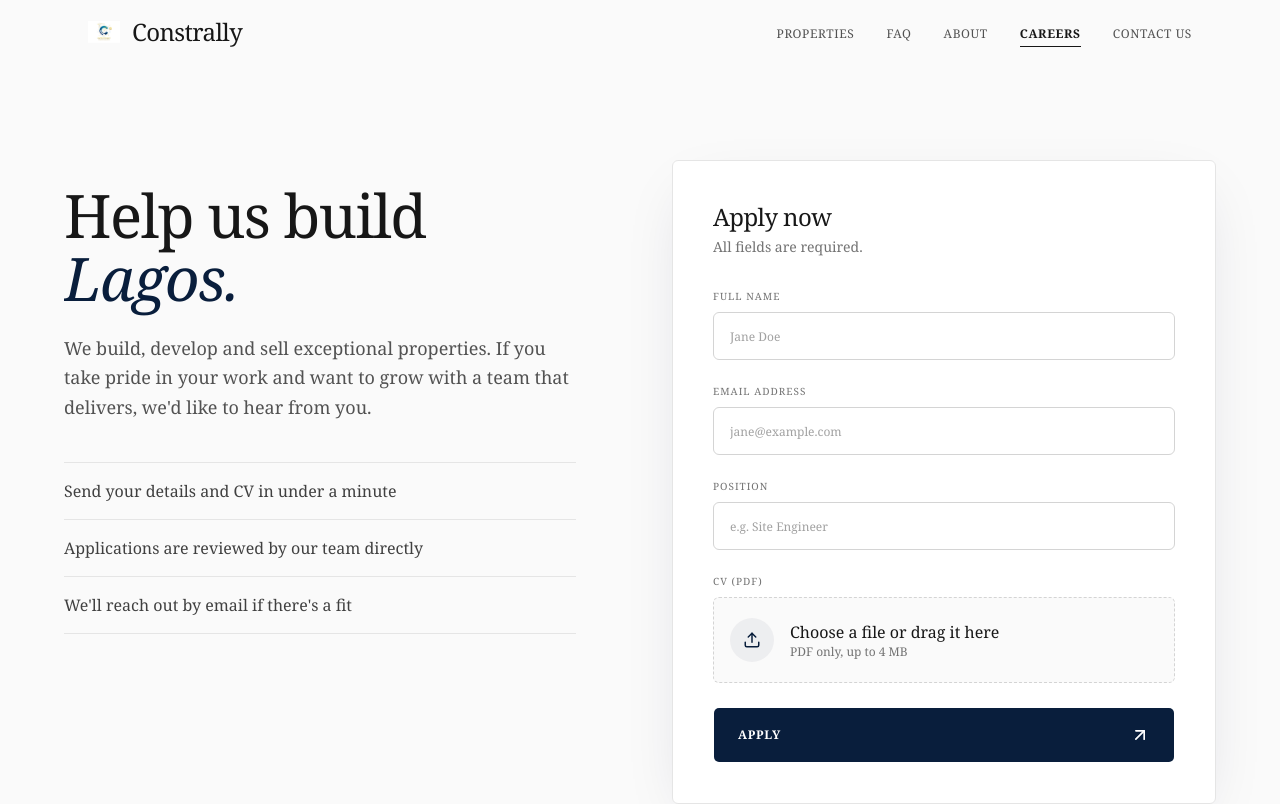
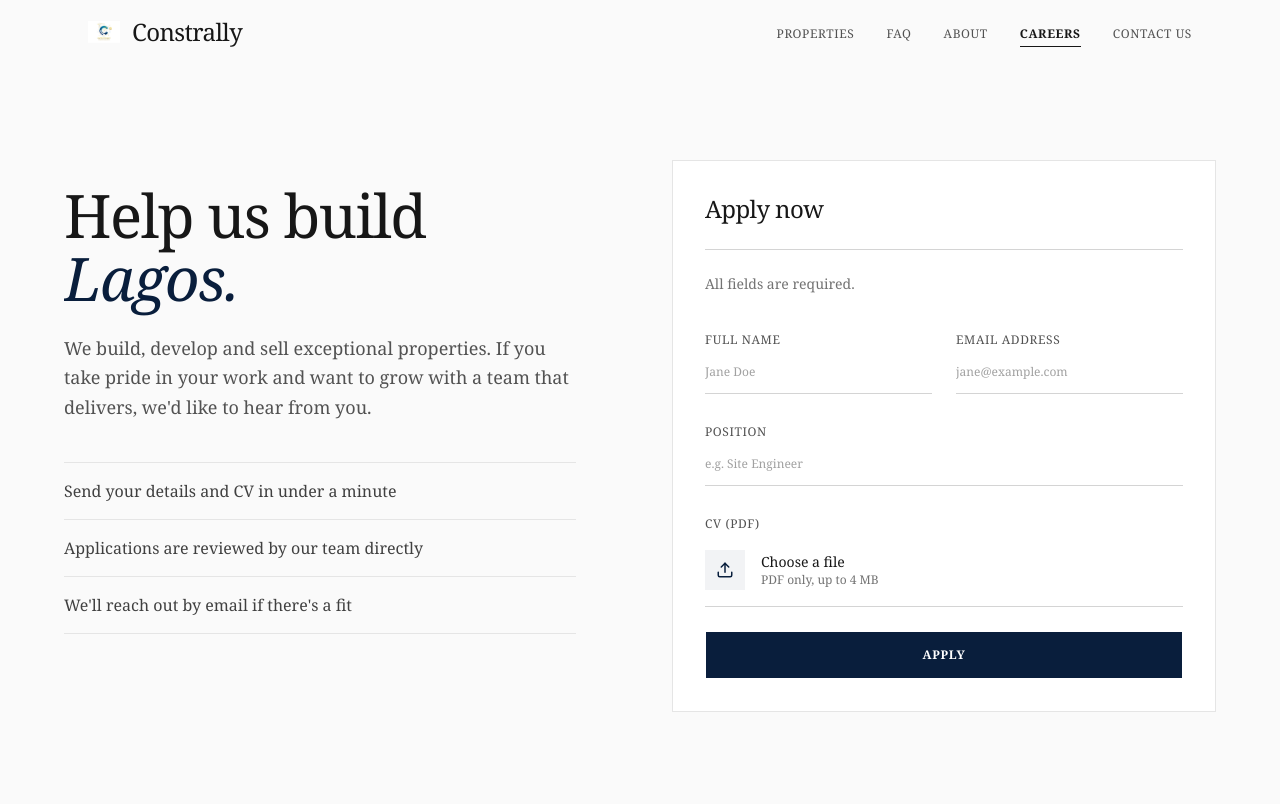
Before and after one commit to Proton-number/constrally, a Next.js app: page /careers in a window 1280 px wide. Shown: the top 804 px of the page. Built offline with nearby package versions, Linux system fonts and the light colour scheme.

Commit message:
implement careers API for job application submissions with email notifications

```diff
--- /dev/null
+++ b/app/api/careers/route.ts
@@ -0,0 +1,160 @@
+import { NextResponse } from "next/server";
+import nodemailer from "nodemailer";
+
+export const runtime = "nodejs";
+
+const MAX_FILE_SIZE = 4 * 1024 * 1024; // 4 MB
+
+function escapeHtml(value: string): string {
+  const entities: Record<string, string> = {
+    "&": "&amp;",
+    "<": "&lt;",
+    ">": "&gt;",
+    '"': "&quot;",
+    "'": "&#39;",
+  };
+
+  return value.replace(/[&<>"']/g, (char) => entities[char]);
+}
+
+export async function POST(request: Request) {
+  try {
+    const { SMTP_USER, SMTP_PASS, CAREERS_EMAIL } = process.env;
+
+    if (!SMTP_USER || !SMTP_PASS || !CAREERS_EMAIL) {
+      console.error("Missing careers email environment variables.");
+
+      return NextResponse.json(
+        { message: "Email service is not configured." },
+        { status: 500 },
+      );
+    }
+
+    const formData = await request.formData();
+
+    // These fields match CareersPage.tsx exactly.
+    const name = String(formData.get("name") ?? "").trim();
+    const email = String(formData.get("email") ?? "").trim();
+    const position = String(formData.get("position") ?? "").trim();
+    const cv = formData.get("cv");
+
+    // Validate required text fields.
+    if (!name || !email || !position) {
+      return NextResponse.json(
+        { message: "Please fill in all required fields." },
+        { status: 400 },
+      );
+    }
+
+    if (name.length > 120 || email.length > 254 || position.length > 150) {
+      return NextResponse.json(
+        { message: "One or more fields are too long." },
+        { status: 400 },
+      );
+    }
+
+    // Validate email address.
+    const emailPattern = /^[^\s@]+@[^\s@]+\.[^\s@]+$/;
+
+    if (!emailPattern.test(email)) {
+      return NextResponse.json(
+        { message: "Please enter a valid email address." },
+        { status: 400 },
+      );
+    }
+
+    // Validate CV upload.
+    if (!(cv instanceof File) || cv.size === 0) {
+      return NextResponse.json(
+        { message: "Please upload your CV in PDF format." },
+        { status: 400 },
+      );
+    }
+
+    if (cv.size > MAX_FILE_SIZE) {
+      return NextResponse.json(
+        { message: "Your CV must not exceed 4 MB." },
+        { status: 400 },
+      );
+    }
+
+    if (!cv.name.toLowerCase().endsWith(".pdf")) {
+      return NextResponse.json(
+        { message: "Only PDF files are accepted." },
+        { status: 400 },
+      );
+    }
+
+    const buffer = Buffer.from(await cv.arrayBuffer());
+
+    // Check the actual PDF signature.
+    if (buffer.subarray(0, 5).toString() !== "%PDF-") {
+      return NextResponse.json(
+        { message: "The uploaded file is not a valid PDF." },
+        { status: 400 },
+      );
+    }
+
+    // Configure cPanel SMTP.
+    const transporter = nodemailer.createTransport({
+      host: "constrally.com",
+      port: 465,
+      secure: true,
+      auth: {
+        user: SMTP_USER,
+        pass: SMTP_PASS,
+      },
+    });
+
+    // Send the application to the configured receiving inbox.
+    await transporter.sendMail({
+      from: {
+        name: "Constrally Careers",
+        address: SMTP_USER,
+      },
+      to: CAREERS_EMAIL,
+      replyTo: email,
+      subject: `Job Application: ${position}`,
+      text: [
+        "New Job Application",
+        "",
+        `Name: ${name}`,
+        `Email: ${email}`,
+        `Position: ${position}`,
+        "",
+        `CV: ${cv.name}`,
+      ].join("\n"),
+      html: `
+        <h2>New Job Application</h2>
+        <p><strong>Full Name:</strong> ${escapeHtml(name)}</p>
+        <p><strong>Email Address:</strong> ${escapeHtml(email)}</p>
+        <p><strong>Position:</strong> ${escapeHtml(position)}</p>
+        <p><strong>CV:</strong> Attached as a PDF.</p>
+      `,
+      attachments: [
+        {
+          filename: cv.name,
+          content: buffer,
+          contentType: "application/pdf",
+        },
+      ],
+    });
+
+    return NextResponse.json(
+      {
+        message: "Your application has been submitted successfully!",
+      },
+      { status: 200 },
+    );
+  } catch (error) {
+    console.error("Careers API error:", error);
+
+    return NextResponse.json(
+      {
+        message:
+          "Unable to submit your application right now. Please try again later.",
+      },
+      { status: 500 },
+    );
+  }
+}
--- a/app/careers/Careers.tsx
+++ b/app/careers/Careers.tsx
@@ -6,28 +6,40 @@ import { ArrowUpRight, FileText, Loader2, Upload } from "lucide-react";
 import { Input } from "@/components/ui/input";
 import { Button } from "@/components/ui/button";
 
-const fieldClass =
-  "h-12 rounded-sm border-neutral-300 bg-white px-4 font-serif text-base text-neutral-900 shadow-none placeholder:text-neutral-400 focus-visible:border-[#091e3c] focus-visible:ring-2 focus-visible:ring-[#091e3c]/15";
-const labelClass =
-  "mb-2 block font-serif text-[10px] font-medium uppercase tracking-widest text-neutral-500";
+const MAX_MB = 4;
 
-const MAX_MB = 4; // Vercel rejects request bodies over about 4.5 MB
 const ease = [0.2, 0.7, 0.2, 1] as const;
 
 const stagger = (gap: number, delay = 0) => ({
   hidden: {},
-  show: { transition: { staggerChildren: gap, delayChildren: delay } },
+  show: {
+    transition: {
+      staggerChildren: gap,
+      delayChildren: delay,
+    },
+  },
 });
+
 const root = stagger(0.08, 0.1);
 const column = stagger(0.09);
+
 const rise = {
   hidden: { opacity: 0, y: 20 },
-  show: { opacity: 1, y: 0, transition: { duration: 0.8, ease } },
+  show: {
+    opacity: 1,
+    y: 0,
+    transition: { duration: 0.8, ease },
+  },
 };
+
 const word = {
   hidden: { y: "110%" },
-  show: { y: "0%", transition: { duration: 0.9, ease } },
+  show: {
+    y: "0%",
+    transition: { duration: 0.9, ease },
+  },
 };
+
 const panel = {
   hidden: { opacity: 0, x: 60 },
   show: {
@@ -41,6 +53,11 @@ const panel = {
     },
   },
 };
+
+const inputCls =
+  "h-11 rounded-none border-0 border-b border-neutral-300 bg-transparent px-0 font-serif text-sm text-neutral-900 shadow-none placeholder:text-neutral-400 focus-visible:ring-0";
+
+const labelCls = "font-serif text-xs uppercase tracking-wider text-neutral-600";
 
 function Word({
   children,
@@ -58,13 +75,45 @@ function Word({
   );
 }
 
+function Field({
+  id,
+  label,
+  children,
+}: {
+  id: string;
+  label: string;
+  children: React.ReactNode;
+}) {
+  return (
+    <motion.div variants={rise} className="space-y-1">
+      <label htmlFor={id} className={labelCls}>
+        {label}
+      </label>
+
+      <div className="group/field relative">
+        {children}
+
+        <span
+          aria-hidden
+          className="absolute inset-x-0 bottom-0 h-0.5 origin-left scale-x-0 bg-neutral-900 transition-transform duration-500 group-focus-within/field:scale-x-100"
+        />
+      </div>
+    </motion.div>
+  );
+}
+
 function checkFile(file?: File | null) {
   if (!file) return "Please choose your CV.";
+
   const isPdf =
     file.type === "application/pdf" || file.name.toLowerCase().endsWith(".pdf");
+
   if (!isPdf) return "Please upload a PDF file.";
-  if (file.size > MAX_MB * 1024 * 1024)
+
+  if (file.size > MAX_MB * 1024 * 1024) {
     return `Your CV is over ${MAX_MB} MB. Please upload a smaller PDF.`;
+  }
+
   return "";
 }
 
@@ -75,6 +124,7 @@ export default function CareersPage() {
   const [fileName, setFileName] = useState("");
   const [fileError, setFileError] = useState("");
   const [dragging, setDragging] = useState(false);
+
   const fileRef = useRef<HTMLInputElement>(null);
 
   function pickFile(file?: File) {
@@ -83,13 +133,20 @@ export default function CareersPage() {
       setFileError("");
       return;
     }
+
     const problem = checkFile(file);
+
     if (problem) {
       setFileName("");
       setFileError(problem);
-      if (fileRef.current) fileRef.current.value = "";
+
+      if (fileRef.current) {
+        fileRef.current.value = "";
+      }
+
       return;
     }
+
     setFileError("");
     setFileName(file.name);
   }
@@ -97,11 +154,15 @@ export default function CareersPage() {
   function onDrop(e: React.DragEvent<HTMLLabelElement>) {
     e.preventDefault();
     setDragging(false);
+
     const file = e.dataTransfer.files?.[0];
+
     if (!file || !fileRef.current) return;
+
     const dt = new DataTransfer();
     dt.items.add(file);
     fileRef.current.files = dt.files;
+
     pickFile(file);
   }
 
@@ -111,6 +172,7 @@ export default function CareersPage() {
     const form = e.currentTarget;
 
     const problem = checkFile(fileRef.current?.files?.[0]);
+
     if (problem) {
       setFileError(problem);
       return;
@@ -128,11 +190,15 @@ export default function CareersPage() {
       if (response.ok) {
         form.reset();
         setFileName("");
+        setFileError("");
         setSent(true);
+        setTimeout(() => setSent(false), 5000);
+
         return;
       }
 
       const data = await response.json().catch(() => ({}));
+
       setError(
         response.status === 413
           ? `Your CV is too large. Please upload a PDF under ${MAX_MB} MB.`
@@ -153,7 +219,7 @@ export default function CareersPage() {
         animate="show"
         className="mx-auto grid max-w-6xl gap-14 lg:grid-cols-2 lg:items-start lg:gap-16"
       >
-
+        {/* Left column */}
         <motion.div
           variants={column}
           className="lg:sticky lg:top-32 lg:self-start lg:pt-6"
@@ -177,7 +243,7 @@ export default function CareersPage() {
               "Send your details and CV in under a minute",
               "Applications are reviewed by our team directly",
               "We'll reach out by email if there's a fit",
-            ].map((item, i) => (
+            ].map((item) => (
               <motion.li
                 key={item}
                 variants={rise}
@@ -189,10 +255,10 @@ export default function CareersPage() {
           </ul>
         </motion.div>
 
-        {/* right: form card slides in, then its fields follow */}
+        {/* Application form */}
         <motion.div
           variants={panel}
-          className="relative overflow-hidden rounded-sm border border-neutral-200 bg-white p-6 shadow-[0_20px_60px_-20px_rgba(9,30,60,0.15)] sm:p-10"
+          className="relative overflow-hidden border border-neutral-200 bg-white p-6 shadow-none sm:p-8"
         >
           <motion.h2
             variants={rise}
@@ -200,25 +266,31 @@ export default function CareersPage() {
           >
             Apply now
           </motion.h2>
+
+          <motion.div
+            variants={rise}
+            className="my-6 h-px origin-left bg-neutral-300"
+          />
+
           <motion.p
             variants={rise}
-            className="mt-1 font-serif text-sm text-neutral-500"
+            className="font-serif text-sm text-neutral-500"
           >
             All fields are required.
           </motion.p>
 
           <form
             onSubmit={handleSubmit}
-            onChange={() => error && setError("")}
+            onChange={() => {
+              if (error) setError("");
+            }}
             inert={sent}
-            className={`mt-8 space-y-6 transition-opacity duration-300 ${
+            className={`mt-8 flex flex-col gap-6 transition-opacity duration-300 ${
               sent ? "opacity-0" : "opacity-100"
             }`}
           >
-            <motion.div variants={rise}>
-              <label htmlFor="name" className={labelClass}>
-                Full name
-              </label>
+            <div className="grid grid-cols-1 gap-x-6 gap-y-6 sm:grid-cols-2">
+              <Field id="name" label="Full Name">
                 <Input
                   id="name"
                   name="name"
@@ -226,14 +298,11 @@ export default function CareersPage() {
                   autoComplete="name"
                   placeholder="Jane Doe"
                   required
-                className={fieldClass}
+                  className={inputCls}
                 />
-            </motion.div>
+              </Field>
 
-            <motion.div variants={rise}>
-              <label htmlFor="email" className={labelClass}>
-                Email address
-              </label>
+              <Field id="email" label="Email Address">
                 <Input
                   id="email"
                   name="email"
@@ -241,14 +310,12 @@ export default function CareersPage() {
                   autoComplete="email"
                   placeholder="jane@example.com"
                   required
-                className={fieldClass}
+                  className={inputCls}
                 />
-            </motion.div>
+              </Field>
+            </div>
 
-            <motion.div variants={rise}>
-              <label htmlFor="position" className={labelClass}>
-                Position
-              </label>
+            <Field id="position" label="Position">
               <Input
                 id="position"
                 name="position"
@@ -256,14 +323,16 @@ export default function CareersPage() {
                 autoComplete="organization-title"
                 placeholder="e.g. Site Engineer"
                 required
-                className={fieldClass}
+                className={inputCls}
               />
-            </motion.div>
+            </Field>
 
-            <motion.div variants={rise}>
-              <span className={labelClass}>CV (PDF)</span>
+            {/* CV upload */}
+            <motion.div variants={rise} className="space-y-2">
+              <label htmlFor="cv" className={labelCls}>
+                CV (PDF)
+              </label>
 
-              {/* input comes first so the label can react to its keyboard focus */}
               <Input
                 ref={fileRef}
                 id="cv"
@@ -274,6 +343,7 @@ export default function CareersPage() {
                 className="peer sr-only"
                 onChange={(e) => pickFile(e.target.files?.[0])}
               />
+
               <label
                 htmlFor="cv"
                 onDragOver={(e) => {
@@ -282,15 +352,15 @@ export default function CareersPage() {
                 }}
                 onDragLeave={() => setDragging(false)}
                 onDrop={onDrop}
-                className={`flex cursor-pointer items-center gap-4 rounded-sm border border-dashed px-4 py-5 transition-colors peer-focus-visible:border-[#091e3c] peer-focus-visible:ring-2 peer-focus-visible:ring-[#091e3c]/15 ${
+                className={`group flex cursor-pointer items-center gap-4 border-b px-0 py-4 transition-colors peer-focus-visible:border-[#091e3c] peer-focus-visible:ring-2 peer-focus-visible:ring-[#091e3c]/15 ${
                   dragging
                     ? "border-[#091e3c] bg-[#091e3c]/5"
                     : fileName
-                      ? "border-[#091e3c] bg-white"
-                      : "border-neutral-300 bg-neutral-50 hover:border-[#091e3c] hover:bg-white"
+                      ? "border-[#091e3c]"
+                      : "border-neutral-300 hover:border-neutral-900"
                 }`}
               >
-                <span className="flex h-11 w-11 shrink-0 items-center justify-center rounded-full bg-[#091e3c]/5 text-[#091e3c]">
+                <span className="flex h-10 w-10 shrink-0 items-center justify-center bg-[#091e3c]/5 text-[#091e3c]">
                   <AnimatePresence mode="wait" initial={false}>
                     <motion.span
                       key={fileName ? "file" : "upload"}
@@ -298,28 +368,19 @@ export default function CareersPage() {
                       animate={{ scale: 1, opacity: 1 }}
                       exit={{ scale: 0.5, opacity: 0 }}
                       transition={{ duration: 0.2 }}
-                      className="flex"
                     >
                       {fileName ? <FileText size={18} /> : <Upload size={18} />}
                     </motion.span>
                   </AnimatePresence>
                 </span>
-                <span className="min-w-0 font-serif">
-                  <span className="block truncate text-base text-neutral-900">
-                    {dragging ? (
-                      "Drop your PDF here"
-                    ) : fileName ? (
-                      fileName
-                    ) : (
-                      <>
-                        Choose a file
-                        <span className="hidden sm:inline">
-                          {" "}
-                          or drag it here
+
+                <span className="min-w-0 flex-1 font-serif">
+                  <span className="block truncate text-sm text-neutral-900">
+                    {dragging
+                      ? "Drop your PDF here"
+                      : fileName || "Choose a file"}
                   </span>
-                      </>
-                    )}
-                  </span>
+
                   <span className="block text-xs text-neutral-500">
                     {fileName
                       ? "Click to change"
@@ -336,7 +397,7 @@ export default function CareersPage() {
                     initial={{ opacity: 0, y: -4 }}
                     animate={{ opacity: 1, y: 0 }}
                     exit={{ opacity: 0 }}
-                    className="mt-2 font-serif text-xs text-red-700"
+                    className="font-serif text-xs text-red-700"
                   >
                     {fileError}
                   </motion.p>
@@ -348,18 +409,16 @@ export default function CareersPage() {
               <Button
                 type="submit"
                 disabled={loading}
-                className="group h-14 w-full cursor-pointer justify-between rounded-sm bg-[#091e3c] px-6 font-serif text-xs font-semibold uppercase tracking-wider text-white transition-colors duration-300 hover:bg-[#0d2c58] disabled:cursor-not-allowed disabled:opacity-60"
+                className="group h-12 w-full rounded-none bg-[#091e3c] font-serif text-xs font-semibold uppercase tracking-wider text-white hover:bg-[#071832] disabled:cursor-not-allowed disabled:opacity-60"
               >
                 {loading ? "Sending..." : "Apply"}
-                {loading ? (
-                  <Loader2 className="size-5 animate-spin" />
-                ) : (
-                  <ArrowUpRight className="size-5 transition-transform duration-300 group-hover:-translate-y-0.5 group-hover:translate-x-0.5" />
-                )}
+
+                {loading && <Loader2 className="ml-2 size-4 animate-spin" />}
               </Button>
             </motion.div>
           </form>
 
+          {/* Error message */}
           <AnimatePresence>
             {error && (
               <motion.p
@@ -368,14 +427,14 @@ export default function CareersPage() {
                 initial={{ opacity: 0, y: 8 }}
                 animate={{ opacity: 1, y: 0 }}
                 exit={{ opacity: 0 }}
-                className="mt-6 rounded-sm border border-red-200 bg-red-50 px-4 py-3 font-serif text-sm text-red-700"
+                className="mt-6 border border-red-200 bg-red-50 px-4 py-3 font-serif text-sm text-red-700"
               >
                 {error}
               </motion.p>
             )}
           </AnimatePresence>
 
-          {/* success: covers the card so its height never jumps */}
+          {/* Success screen */}
           <AnimatePresence>
             {sent && (
               <motion.div
@@ -404,6 +463,7 @@ export default function CareersPage() {
                     animate={{ pathLength: 1 }}
                     transition={{ duration: 0.8, ease }}
                   />
+
                   <motion.path
                     d="M20 33l8 8 16-17"
                     stroke="#091e3c"
@@ -419,16 +479,10 @@ export default function CareersPage() {
                 <h2 className="font-serif text-2xl font-medium text-neutral-900">
                   Application sent.
                 </h2>
+
                 <p className="max-w-xs font-serif text-sm leading-relaxed text-neutral-600">
                   Thank you. We&apos;ll email you if there&apos;s a fit.
                 </p>
-                <Button
-                  type="button"
-                  onClick={() => setSent(false)}
-                  className="mt-2 border-b border-neutral-900 pb-0.5 font-serif text-xs font-semibold uppercase tracking-wider text-neutral-900"
-                >
-                  Send another application
-                </Button>
               </motion.div>
             )}
           </AnimatePresence>
--- a/package.json
+++ b/package.json
@@ -24,6 +24,7 @@
     "lucide-react": "^1.35.0",
     "motion": "^13.4.6",
     "next": "16.3.3",
+    "nodemailer": "^10.1.1",
     "react": "19.2.8",
     "react-dom": "19.2.8",
     "resend": "^6.30.0",
@@ -34,6 +35,7 @@
   "devDependencies": {
     "@tailwindcss/postcss": "^4",
     "@types/node": "^20",
+    "@types/nodemailer": "^8.0.2",
     "@types/react": "^19",
     "@types/react-dom": "^19",
     "eslint": "^9",
```
Also changed, not shown: 1 other file (tests, documents, lock files or other folders). Lines whose indentation alone changed are shown as unchanged.
